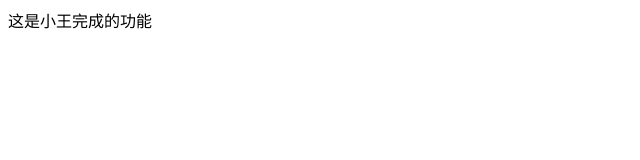
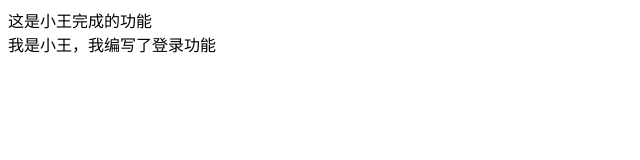
Before and after one commit to Wtz21379176/aaaaaaa, a plain HTML site: page index.html in a window 1280 px wide. Shown: the whole page, without its empty margins (0-640 px from the left). Drawn offline with Linux system fonts and the light colour scheme.

Commit message:
我是小王，小王完成了登入功能

```diff
--- a/index.html
+++ b/index.html
@@ -6,5 +6,6 @@
 </head>
 <body>
 <div>这是小王完成的功能</div>
+<div>我是小王，我编写了登录功能</div>
 </body>
 </html>
```
